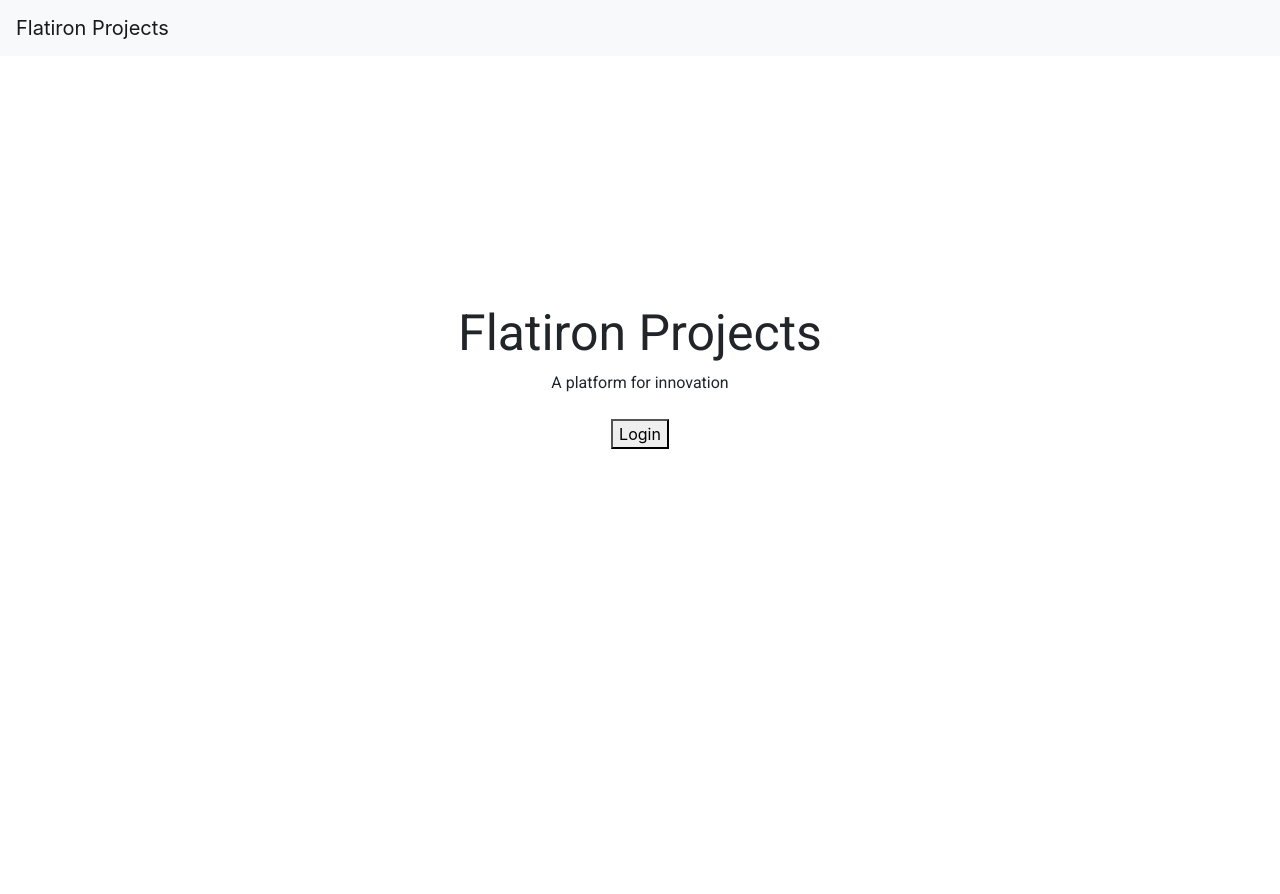
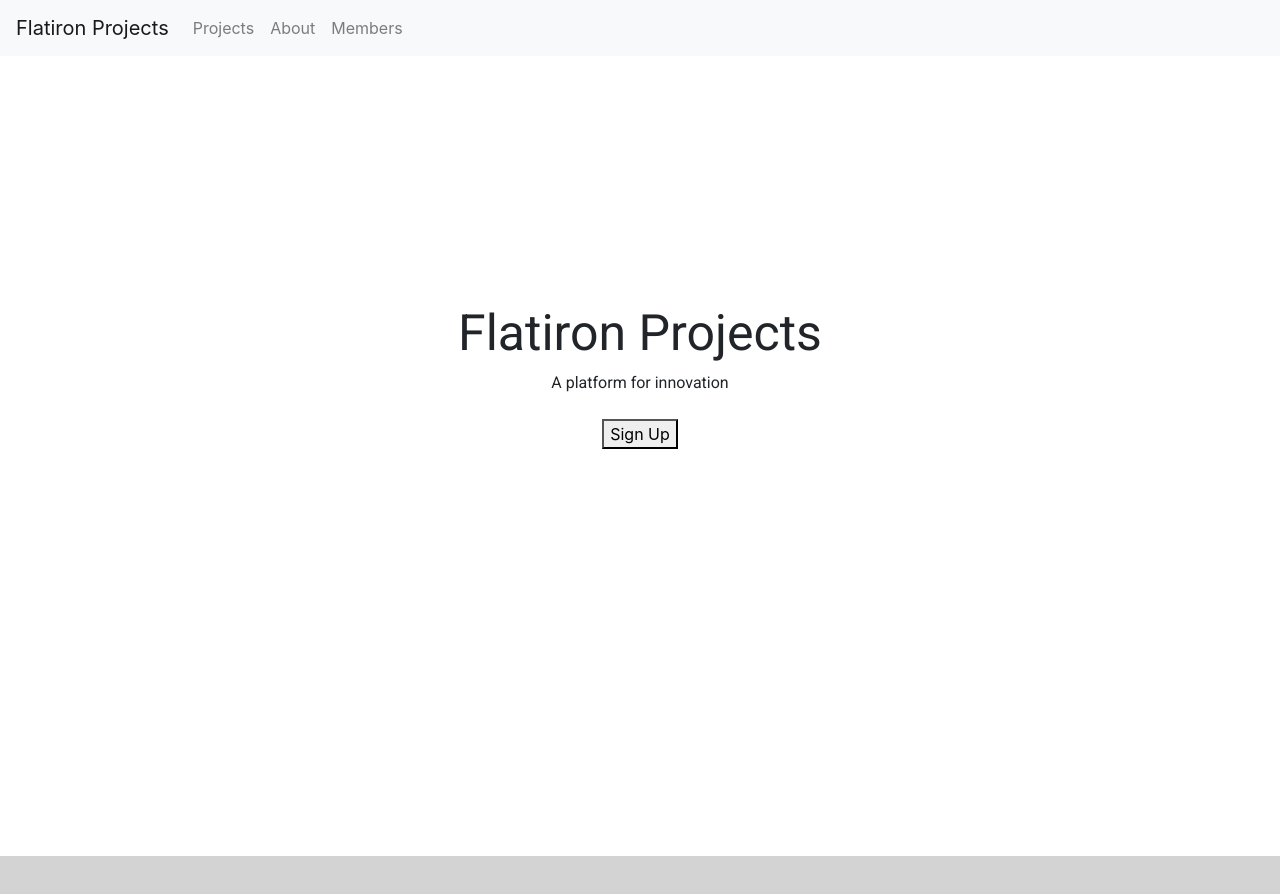
Before and after one commit to ry-thornton/flatiron-projects, a React (Create React App) app in the folder flatiron-project-frontend/: page / in a window 1280 px wide. Shown: the top 894 px of the page. Before the commit the page ends 800 px from the top, so only its background shows below. Built offline with nearby package versions, Linux system fonts and the light colour scheme.

Commit message:
added controlled form for signup

```diff
--- a/flatiron-project-frontend/src/App.css
+++ b/flatiron-project-frontend/src/App.css
@@ -46,3 +46,16 @@
   padding-top: 30vh;
   font-family: 'Roboto', sans-serif;
 }
+
+.Home-page{
+  height: 100vh
+}
+
+.Project-page{
+  height: 100vh;
+  background-color: lightgray;
+}
+
+.Signup-form{
+  padding-top: 20vh;
+}
--- a/flatiron-project-frontend/src/App.js
+++ b/flatiron-project-frontend/src/App.js
@@ -1,22 +1,16 @@
 import React from 'react';
-import logo from './logo.svg';
 import './App.css';
-import Navbar from 'react-bootstrap/Navbar';
 import Menu from './components/Menu'
 import 'bootstrap/dist/css/bootstrap.min.css';
+import Content from './containers/Content';
 
+//App should always render a Menu, Content, and Footer
 
 function App() {
   return (
     <div className="App">
       <Menu/>
-      <div className="Home-page-greeting">
-        <span className="Logo">Flatiron Projects</span>
-        <br/>
-        <span>A platform for innovation</span>
-      </div>
-      <br/>
-      <button>Login</button>
+      <Content/>
     </div>
   );
 }
--- a/flatiron-project-frontend/src/components/Menu.js
+++ b/flatiron-project-frontend/src/components/Menu.js
@@ -1,11 +1,17 @@
 import React from 'react'
 import Navbar from 'react-bootstrap/Navbar'
+import Nav from 'react-bootstrap/Nav'
 
 class Menu extends React.Component {
     render(){
         return (
             <Navbar bg='light' variant='light'>
                 <Navbar.Brand>Flatiron Projects</Navbar.Brand>
+                <Nav>
+                    <Nav.Link>Projects</Nav.Link>
+                    <Nav.Link>About</Nav.Link>
+                    <Nav.Link>Members</Nav.Link>
+                </Nav>
             </Navbar>
         )
     }
--- /dev/null
+++ b/flatiron-project-frontend/src/components/SignUp.js
@@ -0,0 +1,38 @@
+import React from 'react'
+
+
+class SignUp extends React.Component{
+    state={
+        username: "",
+        password: "",
+        organization: ""
+
+    }
+
+    changeHandler = (event) => {
+        this.setState({[event.target.name]: event.target.value})
+        console.log(this.state)
+    }
+
+    render(){
+        return (
+            <div className="Signup-form">
+                Sign Up
+                <form>
+                    <input type="text" name="username" placeholder="Username" onChange={this.changeHandler}/>
+                    <br/>
+                    <br/>
+                    <input type="password" name="password" placeholder="Password" onChange={this.changeHandler}/>
+                    <br/>
+                    <br/>
+                    <input type="text" name="organization" placeholder="Company or School" onChange={this.changeHandler}/>
+                    <br/>
+                    <br/>
+                    <input type="submit" value="Submit" />
+                </form>
+            </div>
+        )
+    }
+}
+
+export default SignUp
--- /dev/null
+++ b/flatiron-project-frontend/src/containers/Content.js
@@ -0,0 +1,43 @@
+import React from 'react'
+import SignUp from '../components/SignUp'
+
+class Content extends React.Component{
+    state = {
+        showing: null
+    }
+    //Based on state in content, component will return different
+    //content (eg. Home, Projects)
+
+    signUp = () => {
+        this.setState({showing: 'signup'})
+    }
+
+    render(){
+        return (
+            <div>
+            { this.state.showing ?
+            <div>
+                <SignUp/>
+            </div>
+            :
+            <div>
+                <div className="Home-page">
+                    <div className="Home-page-greeting">
+                        <span className="Logo">Flatiron Projects</span>
+                        <br/>
+                        <span>A platform for innovation</span>
+                    </div>
+                    <br/>
+                    <button onClick={this.signUp}>Sign Up</button>
+                </div>
+                <div className="Project-page">
+
+                </div>
+            </div>
+            }
+            </div>
+        )
+    }
+}
+
+export default Content
```
